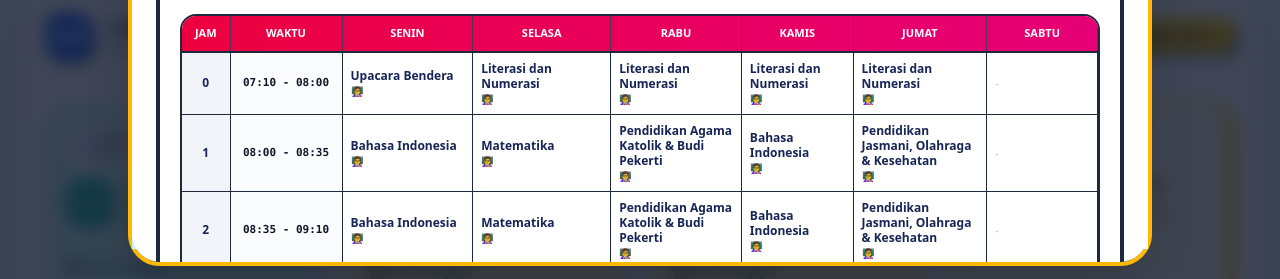
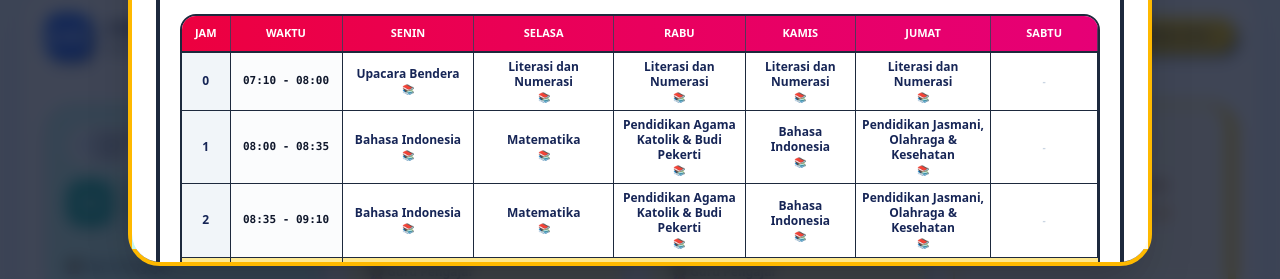
Before and after one commit to lioneldjogo-ops/roster, a React (Vite) app: page / in a window 1280 px wide. Both pictures are taken after a click on the button "CETAK ROSTER". Shown: the part 514-793 px from the top of the page. Built offline with nearby package versions, Linux system fonts and the light colour scheme; no server answers.

Commit message:
Format printed roster table cells with subject title and book emoji to match exact landscape reference image

```diff
--- a/src/components/PrintRosterModal.tsx
+++ b/src/components/PrintRosterModal.tsx
@@ -463,16 +463,15 @@ export const PrintRosterModal: React.FC<PrintRosterModalProps> = ({
                         }
 
                         return (
-                          <td key={day} className="border-r border-slate-800 p-2 vertical-align-top bg-white">
+                          <td key={day} className="border-r border-slate-800 p-1.5 print:p-0.5 align-middle bg-white text-center">
                             {item && subInfo ? (
-                              <div className="space-y-0.5">
-                                <p className="font-black text-blue-950 text-xs leading-tight flex items-start gap-1">
-                                  <span>{subInfo.fullName}</span>
+                              <div className="flex flex-col items-center justify-center space-y-0.5 my-auto">
+                                <p className="font-black text-blue-950 text-xs print:text-[9px] leading-tight">
+                                  {subInfo.fullName}
                                 </p>
-                                <p className="text-[10px] font-bold text-slate-700 flex items-center gap-1">
-                                  <span>👩‍🏫</span>
-                                  <span className="font-extrabold text-blue-900">{teacherToShow}</span>
-                                </p>
+                                <span className="text-[10px] print:text-[8px] select-none">
+                                  📚
+                                </span>
                               </div>
                             ) : (
                               <span className="text-slate-300 text-[10px] italic">-</span>
```
